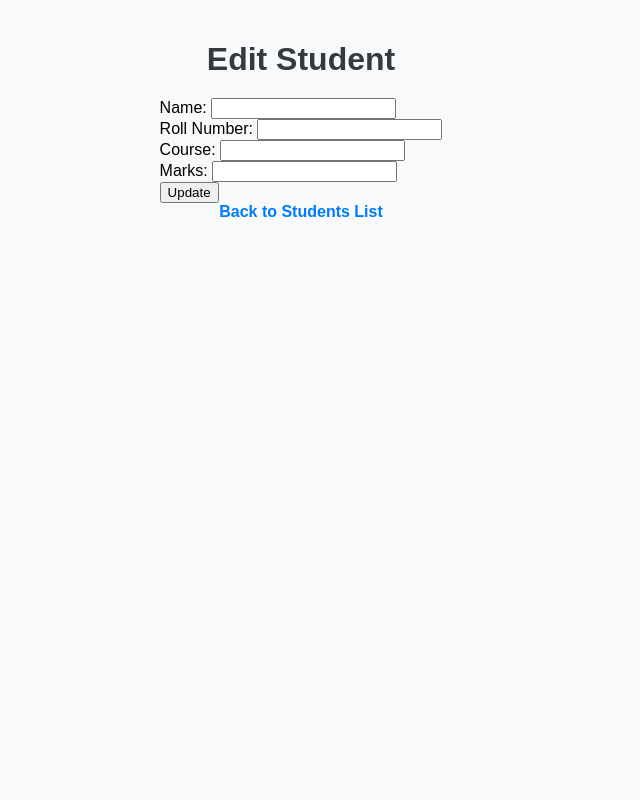
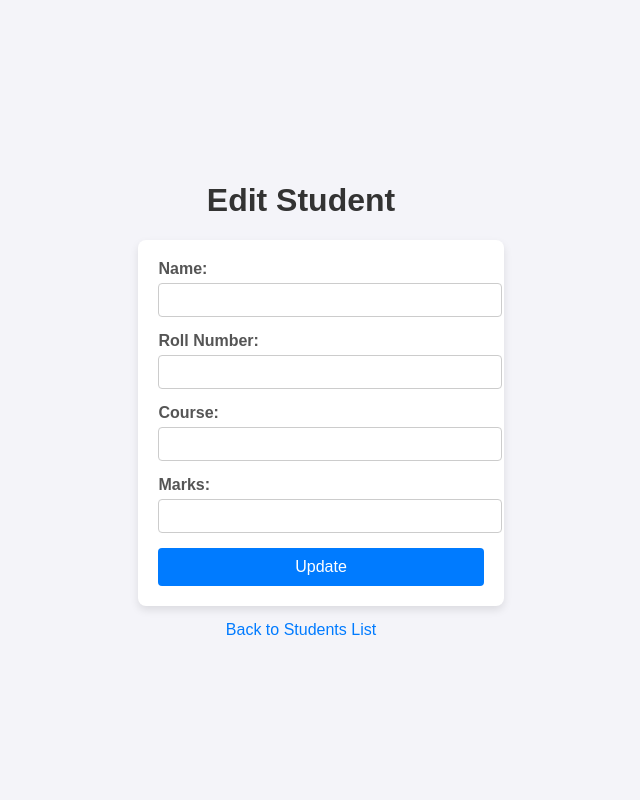
Before and after one commit to Yugal-kosamshile/100-Days-of-Coding-Challenge-Java, a Spring app: template Day 100/student-management-system/src/main/resources/templates/edit_student.html in a window 1280 px wide. Shown: the whole page, without its empty margins (339-979 px from the left). Run offline with Thymeleaf, Linux system fonts and the light colour scheme; the template is opened without the code that fills it, so the values that code supplies are empty.

Commit message:
edit_student.html

```diff
--- a/Day 100/student-management-system/src/main/resources/templates/edit_student.html
+++ b/Day 100/student-management-system/src/main/resources/templates/edit_student.html
@@ -3,37 +3,114 @@
 <head>
     <meta charset="UTF-8">
     <title>Edit Student</title>
-    <link rel="stylesheet" href="/css/styles.css"> <!-- Optional CSS -->
+    <style>
+        body {
+            font-family: Arial, sans-serif;
+            background-color: #f4f4f9;
+            margin: 0;
+            padding: 0;
+            display: flex;
+            justify-content: center;
+            align-items: center;
+            min-height: 100vh;
+        }
+
+        h1 {
+            text-align: center;
+            color: #333;
+        }
+
+        form {
+            background: #fff;
+            padding: 20px;
+            border-radius: 8px;
+            box-shadow: 0 4px 8px rgba(0, 0, 0, 0.1);
+            width: 100%;
+            max-width: 400px;
+        }
+
+        label {
+            font-weight: bold;
+            display: block;
+            margin-bottom: 5px;
+            color: #555;
+        }
+
+        input[type="text"], input[type="number"] {
+            width: 100%;
+            padding: 8px;
+            margin-bottom: 15px;
+            border: 1px solid #ccc;
+            border-radius: 4px;
+            font-size: 14px;
+        }
+
+        input[type="text"]:focus, input[type="number"]:focus {
+            border-color: #007bff;
+            outline: none;
+            box-shadow: 0 0 5px rgba(0, 123, 255, 0.5);
+        }
+
+        button {
+            background-color: #007bff;
+            color: white;
+            border: none;
+            padding: 10px 15px;
+            border-radius: 4px;
+            cursor: pointer;
+            font-size: 16px;
+            width: 100%;
+        }
+
+        button:hover {
+            background-color: #0056b3;
+        }
+
+        a {
+            display: block;
+            text-align: center;
+            margin-top: 15px;
+            text-decoration: none;
+            color: #007bff;
+        }
+
+        a:hover {
+            text-decoration: underline;
+        }
+
+        @media (max-width: 600px) {
+            form {
+                padding: 15px;
+            }
+
+            button {
+                font-size: 14px;
+            }
+        }
+    </style>
 </head>
 <body>
+    <div>
         <h1>Edit Student</h1>
         <form th:action="@{/students/update/{id}(id=${student.id})}" method="post" th:object="${student}">
-        <!-- Hidden ID Field -->
+
             <input type="hidden" th:field="*{id}" />
 
-        <!-- Name Input -->
             <label for="name">Name:</label>
             <input type="text" id="name" th:field="*{name}" required />
-        <br>
 
-        <!-- Roll Number Input -->
             <label for="rollNumber">Roll Number:</label>
             <input type="text" id="rollNumber" th:field="*{rollNumber}" required />
-        <br>
 
-        <!-- Course Input -->
             <label for="course">Course:</label>
             <input type="text" id="course" th:field="*{course}" required />
-        <br>
 
-        <!-- Marks Input -->
             <label for="marks">Marks:</label>
             <input type="number" id="marks" th:field="*{marks}" required />
-        <br>
 
-        <!-- Submit Button -->
             <button type="submit">Update</button>
         </form>
         <a href="/students">Back to Students List</a>
+    </div>
 </body>
 </html>
```
Lines whose indentation alone changed are shown as unchanged.
